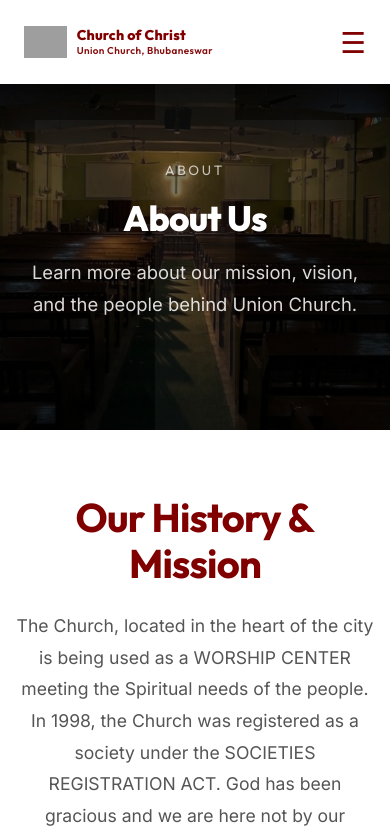
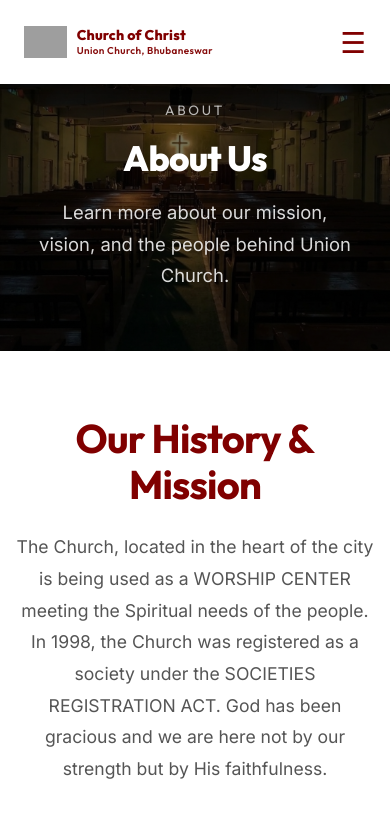
Before and after one commit to Abhijeet-Behera/cocuc-website, a Next.js app in the folder frontend/: page /about in a window 390 px wide. Shown: the top 838 px of the page. Built offline with nearby package versions, Linux system fonts and the light colour scheme; grey boxes are pictures that could not be loaded.

Commit message:
review 2

```diff
--- a/frontend/components/PageHeader.jsx
+++ b/frontend/components/PageHeader.jsx
@@ -25,16 +25,28 @@ export default function PageHeader({ category, title, description }) {
   }, [])
 
   return (
-    <section
-      style={{
-        position: 'relative',
-        color: 'var(--color-white)',
-        padding: '160px 0 110px 0',
-        textAlign: 'center',
-        overflow: 'hidden',
-        backgroundColor: '#1a0000',
-      }}
-    >
+    <section className="page-header-section">
+      <style dangerouslySetInnerHTML={{ __html: `
+        .page-header-section {
+          position: relative;
+          color: var(--color-white);
+          padding: 160px 0 110px 0;
+          text-align: center;
+          overflow: hidden;
+          background-color: #1a0000;
+          width: 100%;
+        }
+        @media (max-width: 768px) {
+          .page-header-section {
+            padding: 120px 1.25rem 80px 1.25rem;
+          }
+        }
+        @media (max-width: 480px) {
+          .page-header-section {
+            padding: 100px 1rem 60px 1rem;
+          }
+        }
+      `}} />
       {/* Background Image Container */}
       {bgImage && (
         <div
@@ -73,37 +85,6 @@ export default function PageHeader({ category, title, description }) {
 
       {/* Content Container */}
       <div className="container" style={{ position: 'relative', zIndex: 2 }}>
-        {/* Transparent Cross Watermark */}
-        <div
-          aria-hidden="true"
-          style={{
-            position: 'absolute',
-            top: '50%',
-            left: '50%',
-            transform: 'translate(-50%, -50%)',
-            width: '20rem',
-            height: '30rem',
-            opacity: 0.04,
-            pointerEvents: 'none',
-            userSelect: 'none',
-            zIndex: -1,
-            display: 'flex',
-            alignItems: 'center',
-            justifyContent: 'center',
-          }}
-        >
-          <svg
-            viewBox="0 0 24 36"
-            style={{
-              width: '100%',
-              height: '100%',
-              fill: 'currentColor',
-            }}
-          >
-            <path d="M 9,0 H 15 V 9 H 24 V 15 H 15 V 36 H 9 V 15 H 0 V 9 H 9 Z" />
-          </svg>
-        </div>
-
         {category && (
           <p
             style={{
```
Also changed, not shown: frontend/app/about/leadership/page.js (+0 -30 lines), frontend/app/activities/ce-union/ce-union.module.css (+37 -2 lines), frontend/app/activities/ce-union/page.js (+16 -7 lines).
